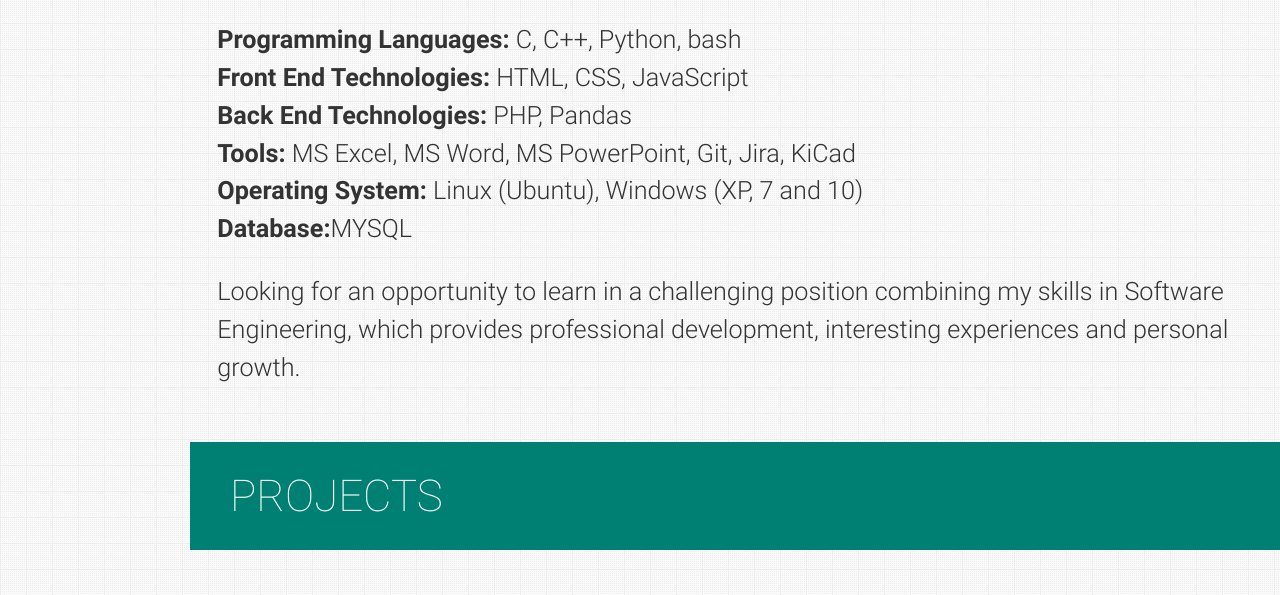
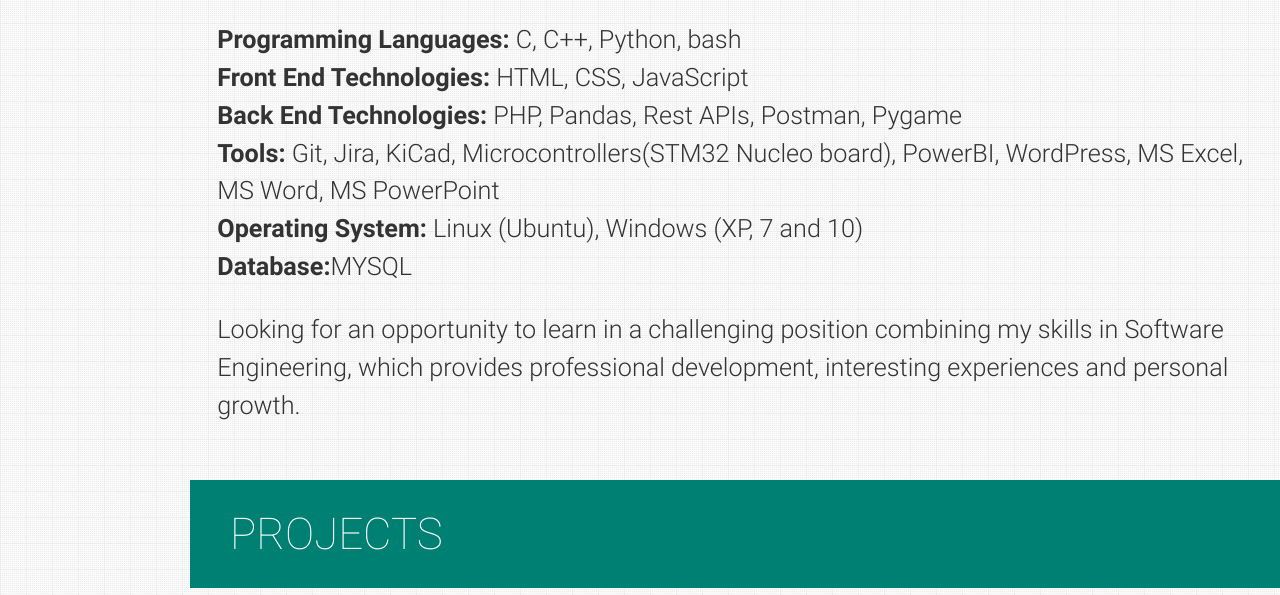
Before and after one commit to bhumi6633/bhumi6633.github.io, a plain HTML site: page index.html in a window 1280 px wide. Shown: the part 1199-1794 px from the top of the page. Drawn offline with nearby package versions, Linux system fonts and the light colour scheme.

Commit message:
Update index.html

```diff
--- a/index.html
+++ b/index.html
@@ -255,8 +255,8 @@
           <ul>
             <li><b>Programming Languages:</b> C, C++, Python, bash</li>
             <li><b>Front End Technologies:</b> HTML, CSS, JavaScript</li>
-            <li><b>Back End Technologies:</b> PHP, Pandas</li>
-            <li><b>Tools:</b> MS Excel, MS Word, MS PowerPoint, Git, Jira, KiCad</li>
+            <li><b>Back End Technologies:</b> PHP, Pandas, Rest APIs, Postman, Pygame</li>
+            <li><b>Tools:</b> Git, Jira, KiCad, Microcontrollers(STM32 Nucleo board), PowerBI, WordPress, MS Excel, MS Word, MS PowerPoint</li>
             <li><b>Operating System:</b> Linux (Ubuntu), Windows (XP, 7 and 10)</li>
             <li><b>Database:</b>MYSQL </li>
           </ul>
```
